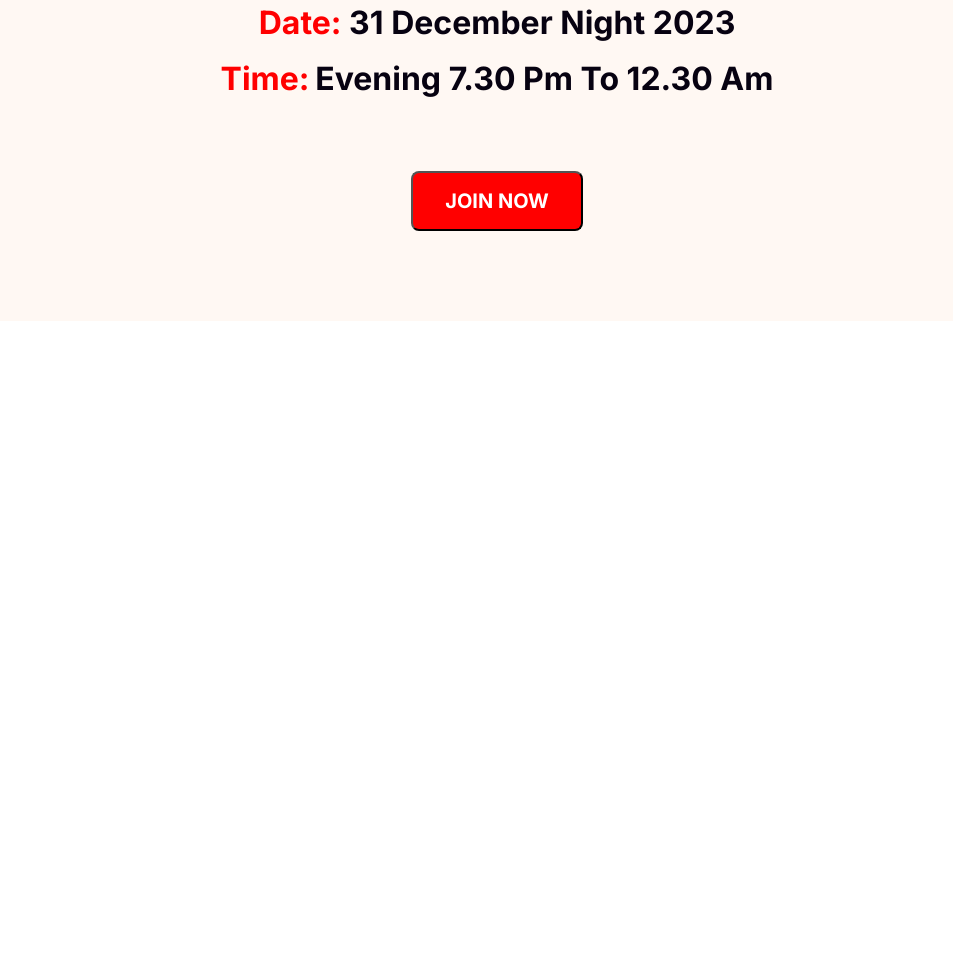
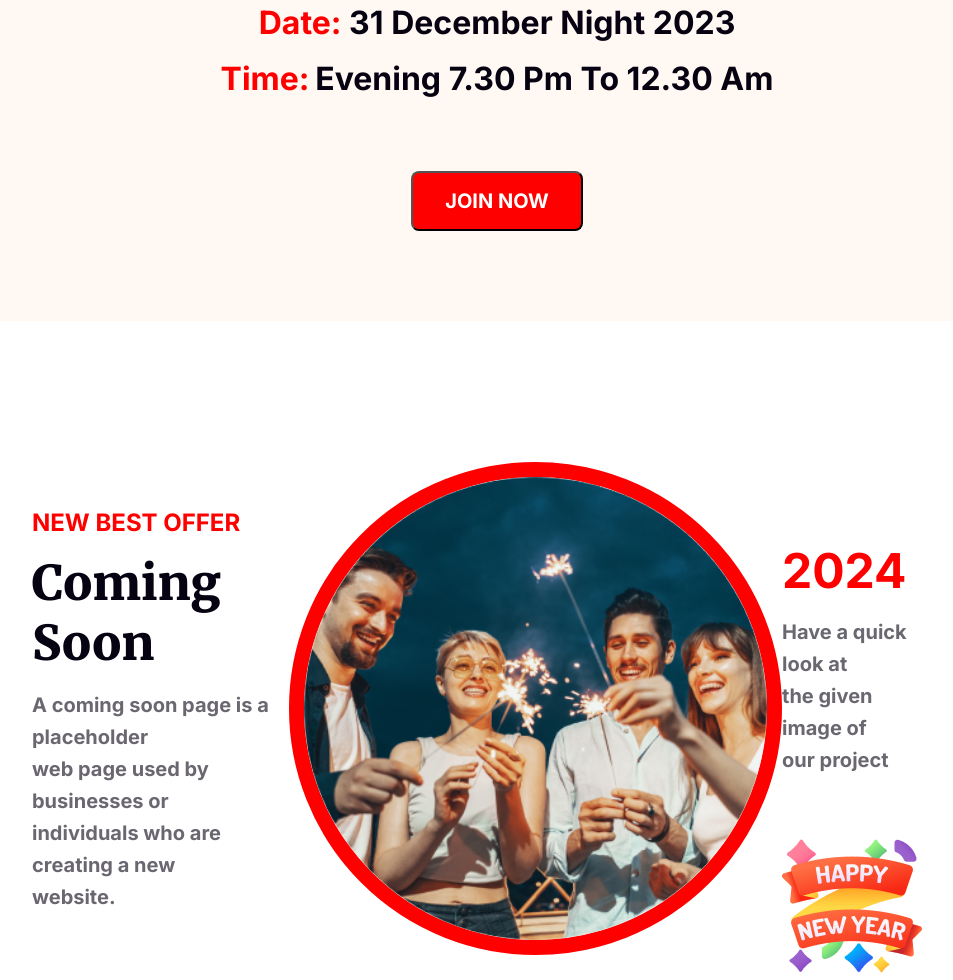
Before and after one commit to ashiq-102/b9-a1, a plain HTML site: page index.html in a window 1280 px wide. Shown: the part 2469-3449 px from the top of the page, without its empty margins (163-1116 px from the left). Before the commit the page ends 2790 px from the top, so only its background shows below. Drawn offline with Linux system fonts and the light colour scheme.

Commit message:
section five added

```diff
--- a/index.html
+++ b/index.html
@@ -62,6 +62,26 @@
             </div>
         </section>
 
+        <section class="container5">
+            <div class="container6">
+                <h2 class="text7">NEW BEST OFFER</h2>
+                <h1 class="t3">Coming Soon</h1>
+                <p class="t4">A coming soon page is a placeholder <br> web page  used by businesses or <br> individuals who are creating a new <br> website.</p>
+            </div>
+
+            <div>
+                <img class="img3" src="resources/Ellipse1.png" alt="">
+            </div>
+
+            <div class="container7">
+                <h1 class="t5">2024</h1>
+                <p class="t6">Have a quick look at <br> the given image of <br> our project</p>
+                <img class="img4" src="resources/Group96.png" alt="">
+            </div>
+
+        </section>
+
+
     </main>
 
     <footer>
--- a/styles/style.css
+++ b/styles/style.css
@@ -236,9 +236,104 @@
     margin-top: 64px;
 }
 
-.container4{
+.container4 {
 
     padding-top: 100px;
     padding: 0 auto;
 
 }
+
+.container5 {
+    display: flex;
+    justify-content: space-around;
+    margin-top: 120px;
+    align-items: center;
+
+
+}
+
+.container6 {
+    margin-left: 195px;
+
+}
+
+.container7 {
+    margin-right: 195px;
+    padding-top: 100px;
+}
+
+.text7 {
+    color: #F00;
+
+    /* text-align: center; */
+    font-family: Inter;
+    font-size: 24px;
+    font-style: normal;
+    font-weight: 500;
+    line-height: normal;
+}
+
+.t3 {
+    color: #070211;
+
+    font-family: Merriweather;
+    font-size: 48px;
+    font-style: normal;
+    font-weight: 900;
+    line-height: normal;
+    text-transform: capitalize;
+    margin-top: 16px;
+}
+
+.t4 {
+    color: rgba(7, 2, 17, 0.60);
+
+    font-family: Inter;
+    font-size: 20px;
+    font-style: normal;
+    font-weight: 400;
+    line-height: 32px;
+    margin-top: 16px;
+    /*  */
+
+}
+
+.img3 {
+    border-radius: 463px;
+    border: 15px solid #F00;
+    width: 463px;
+    height: 463px;
+    flex-shrink: 0;
+}
+
+.t5 {
+    color: #F00;
+
+    font-family: Inter;
+    font-size: 48px;
+    font-style: normal;
+    font-weight: 700;
+    line-height: normal;
+}
+
+.t6 {
+    color: rgba(7, 2, 17, 0.60);
+
+    font-family: Inter;
+    font-size: 20px;
+    font-style: normal;
+    font-weight: 400;
+    line-height: 32px;
+    margin-top: 16px;
+    /* width: 276px */
+}
+
+
+
+.img4 {
+    width: 140px;
+    height: 140px;
+    flex-shrink: 0;
+    padding-top: 60px;
+
+}
```
